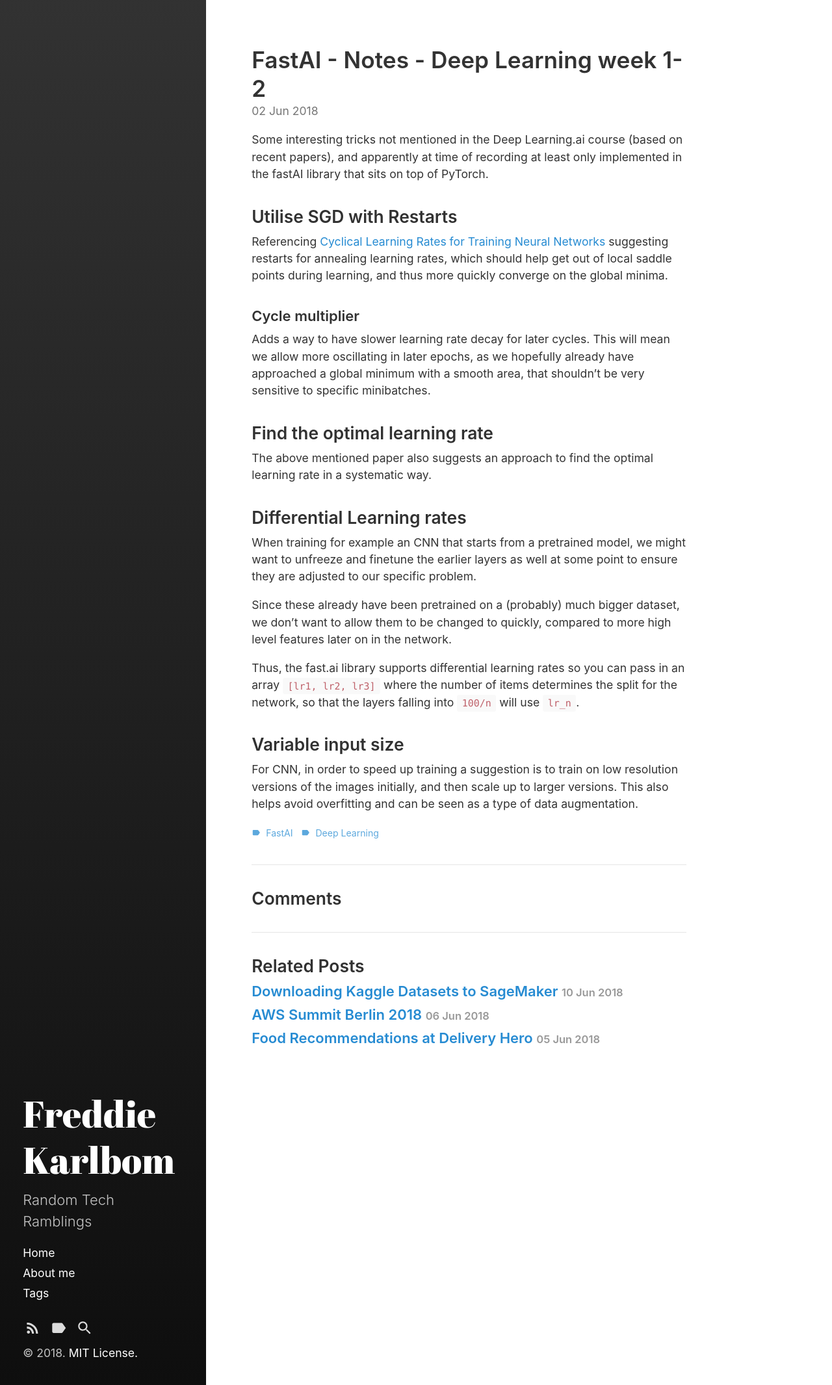
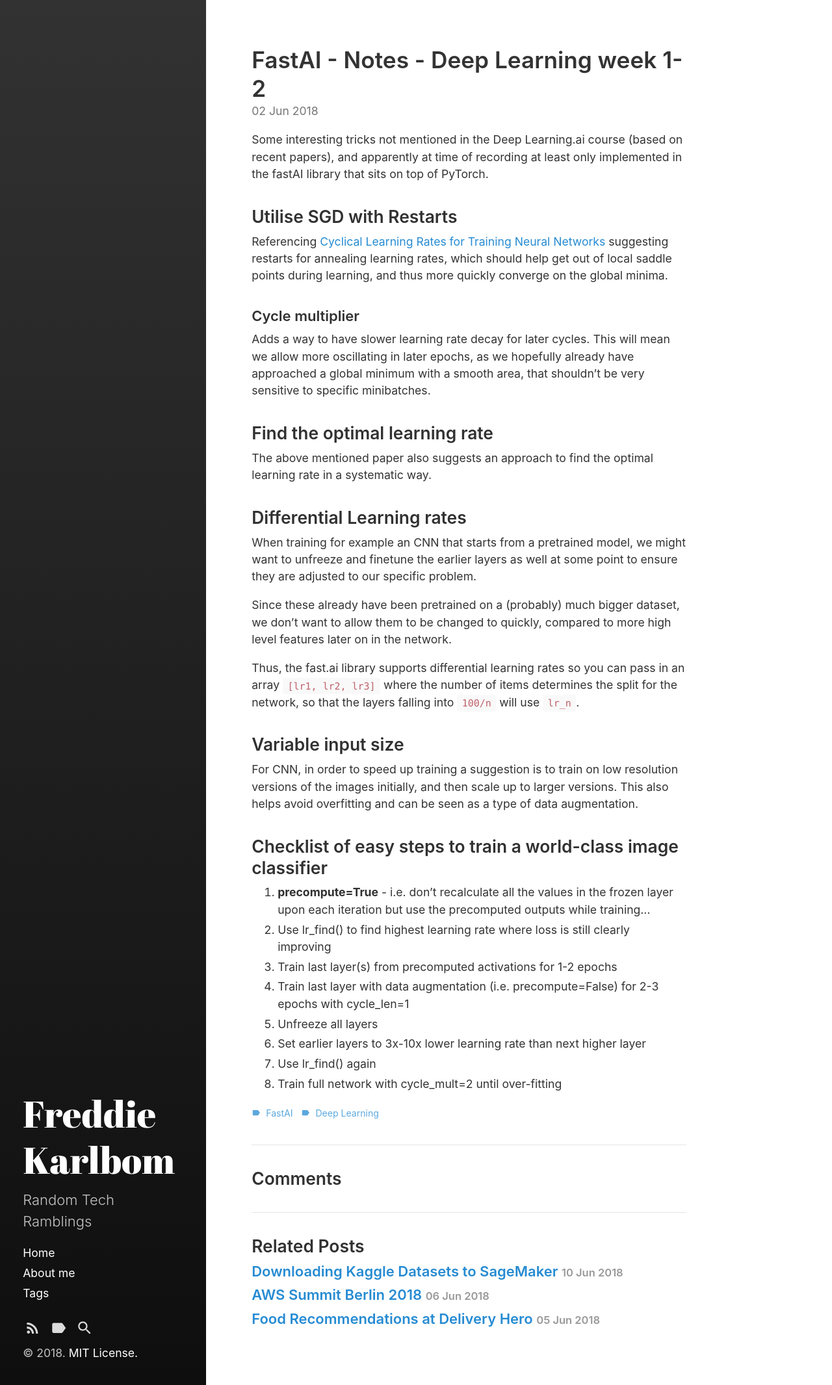
Before and after one commit to FreddieK/FreddieK.github.io, a Jekyll site: the page built from _posts/2018-06-02-fast-ai-1-1.md, in a window 1280 px wide. Shown: the whole page at 65% size. Built offline with Jekyll 4.4.1, drawn with Linux system fonts in a browser that asks for light colours; comment, search, counter and statistics services are not loaded.

Commit message:
some additional notes on fastAI first week

```diff
--- a/_posts/2018-06-02-fast-ai-1-1.md
+++ b/_posts/2018-06-02-fast-ai-1-1.md
@@ -29,3 +29,13 @@ Thus, the fast.ai library supports differential learning rates so you can pass i
 
 ## Variable input size
 For CNN, in order to speed up training a suggestion is to train on low resolution versions of the images initially, and then scale up to larger versions. This also helps avoid overfitting and can be seen as a type of data augmentation.
+
+## Checklist of easy steps to train a world-class image classifier
+1. **precompute=True** - i.e. don't recalculate all the values in the frozen layer upon each iteration but use the precomputed outputs while training...
+2. Use lr_find() to find highest learning rate where loss is still clearly improving
+3. Train last layer(s) from precomputed activations for 1-2 epochs
+4. Train last layer with data augmentation (i.e. precompute=False) for 2-3 epochs with cycle_len=1
+5. Unfreeze all layers
+6. Set earlier layers to 3x-10x lower learning rate than next higher layer
+7. Use lr_find() again
+8. Train full network with cycle_mult=2 until over-fitting
```
